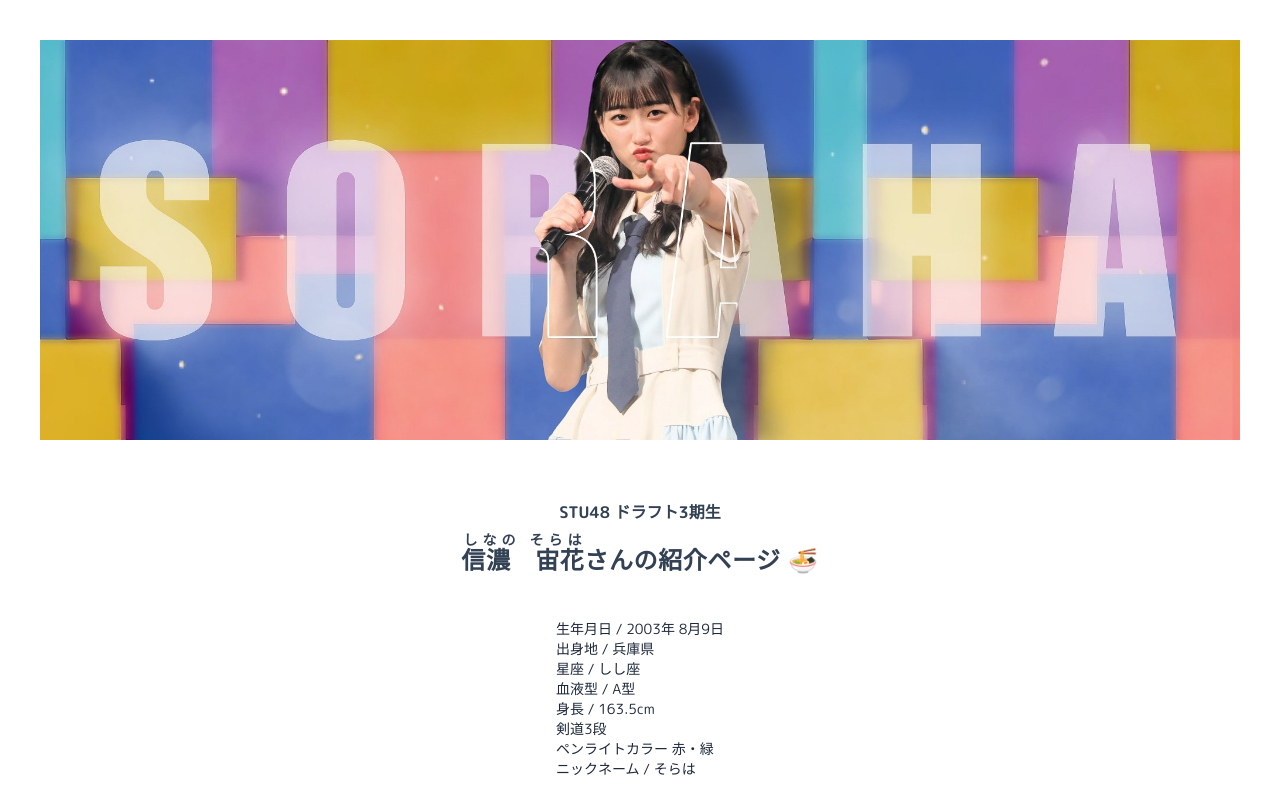
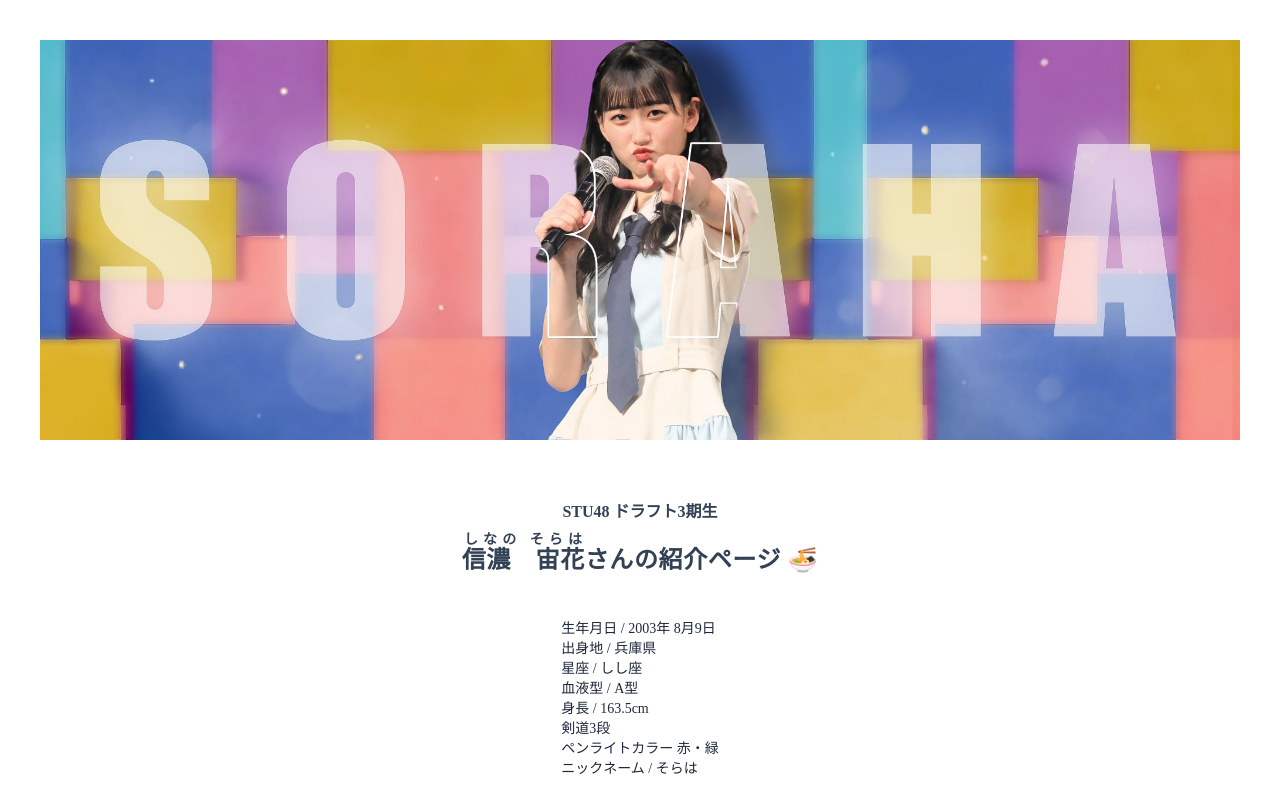
Before and after one commit to melodyclue/soraha, a Next.js app: page / in a window 1280 px wide. Shown: the top 800 px of the page. Built offline with nearby package versions, Linux system fonts and the light colour scheme; no server answers; what prettier-plugin-tailwindcss would draw is missing.

Commit message:
fix body

```diff
--- a/app/layout.tsx
+++ b/app/layout.tsx
@@ -13,7 +13,7 @@
 }) {
   return (
     <html lang="en">
-      <body className={`${mPlustFontClass} font-sans`}>{children}</body>
+      <body>{children}</body>
     </html>
   );
 }
```
